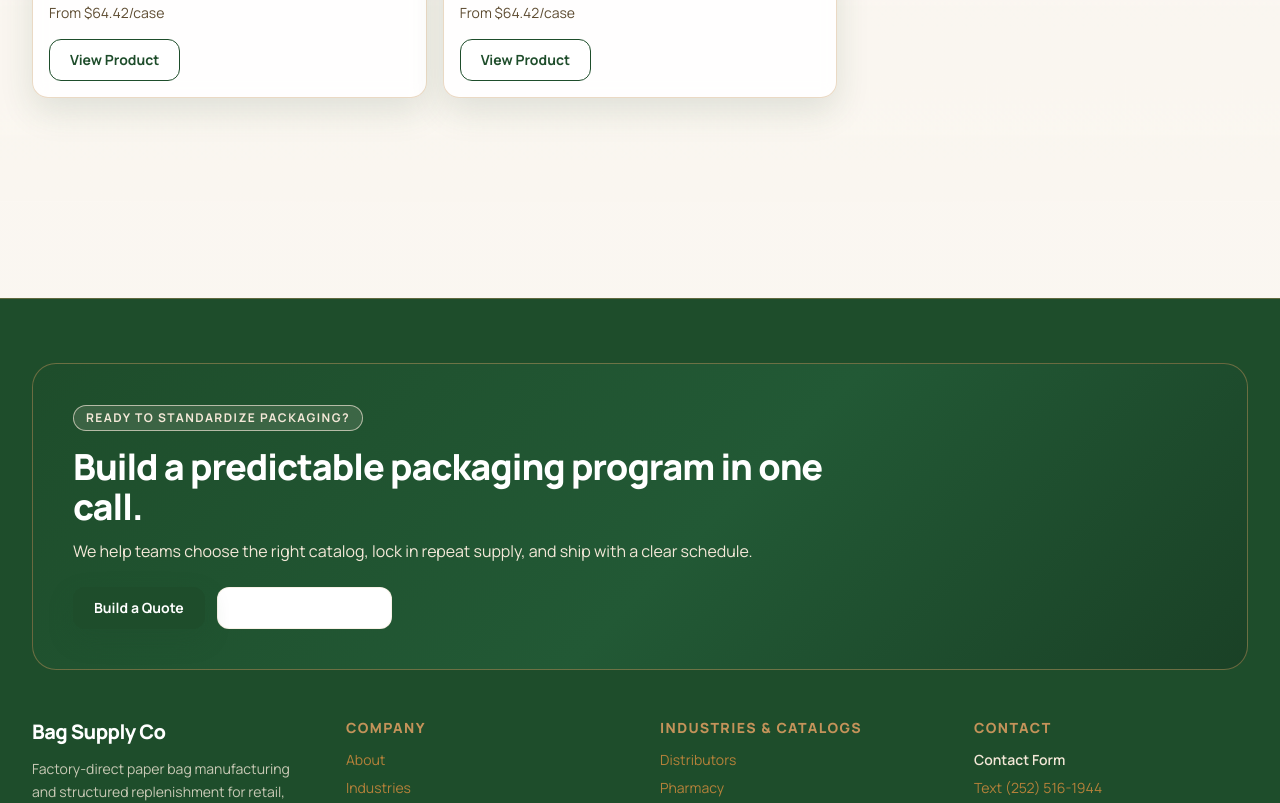
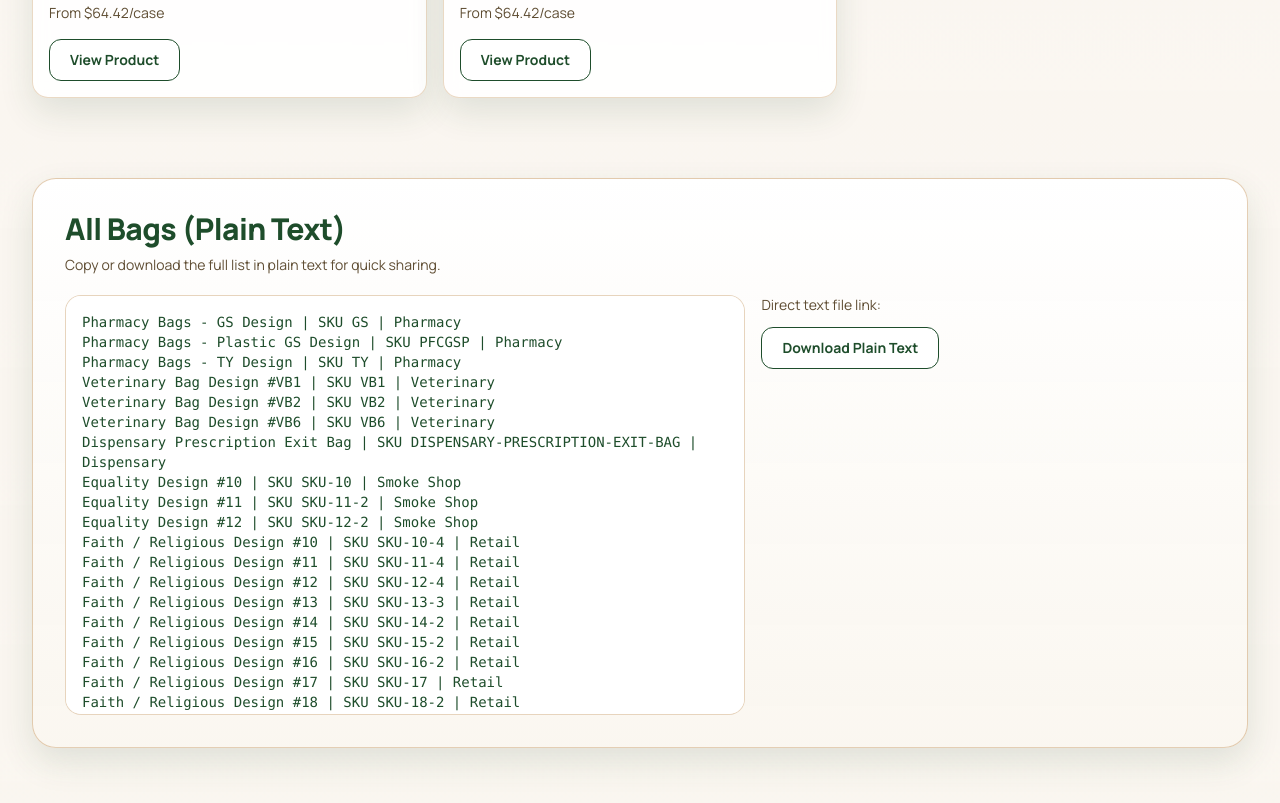
Before and after one commit to informalmarc-lab/bagco, a Next.js app: page /products in a window 1280 px wide. Shown: the part 10860-11663 px from the top of the page. Built offline with nearby package versions, Linux system fonts and the light colour scheme; no server answers.

Commit message:
Add plain-text bag list section and bags.txt endpoint

```diff
--- /dev/null
+++ b/app/bags.txt/route.ts
@@ -0,0 +1,15 @@
+import { NextResponse } from 'next/server'
+import { getAllCatalogProducts, INDUSTRY_LABELS } from '@/lib/catalogProducts'
+
+export async function GET() {
+  const lines = getAllCatalogProducts().map(
+    (product) => `${product.name} | SKU ${product.sku} | ${INDUSTRY_LABELS[product.industry]}`,
+  )
+
+  return new NextResponse(lines.join('\n'), {
+    headers: {
+      'Content-Type': 'text/plain; charset=utf-8',
+      'Cache-Control': 'no-store',
+    },
+  })
+}
--- a/app/products/page.tsx
+++ b/app/products/page.tsx
@@ -14,6 +14,9 @@ export const metadata: Metadata = {
 
 export default function ProductsIndexPage() {
   const products = getAllCatalogProducts()
+  const bagLines = products.map(
+    (product) => `${product.name} | SKU ${product.sku} | ${INDUSTRY_LABELS[product.industry]}`,
+  )
 
   return (
     <div className="pb-16">
@@ -54,6 +57,28 @@ export default function ProductsIndexPage() {
           ))}
         </div>
       </section>
+
+      <section className="section-container py-10">
+        <div className="tonal-panel">
+          <h2 className="section-title text-2xl md:text-3xl">All Bags (Plain Text)</h2>
+          <p className="mt-2 text-sm text-[#5F4D33]">
+            Copy or download the full list in plain text for quick sharing.
+          </p>
+          <div className="mt-5 grid gap-4 md:grid-cols-[1.2fr_0.8fr]">
+            <pre className="max-h-[420px] overflow-auto whitespace-pre-wrap rounded-2xl border border-[#C4935A66] bg-white p-4 text-sm font-mono text-[#1E4D2B]">
+              {bagLines.join('\n')}
+            </pre>
+            <div className="grid content-start gap-3">
+              <p className="text-sm text-[#5F4D33]">
+                Direct text file link:
+              </p>
+              <a href="/bags.txt" className="btn-secondary w-fit">
+                Download Plain Text
+              </a>
+            </div>
+          </div>
+        </div>
+      </section>
     </div>
   )
 }
```
